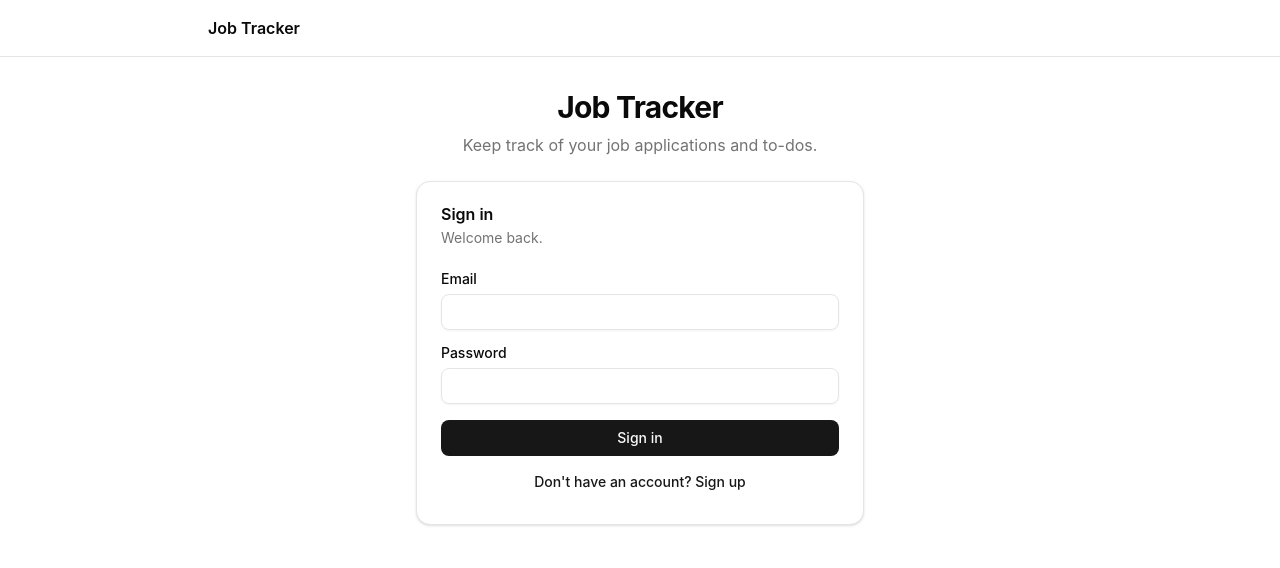
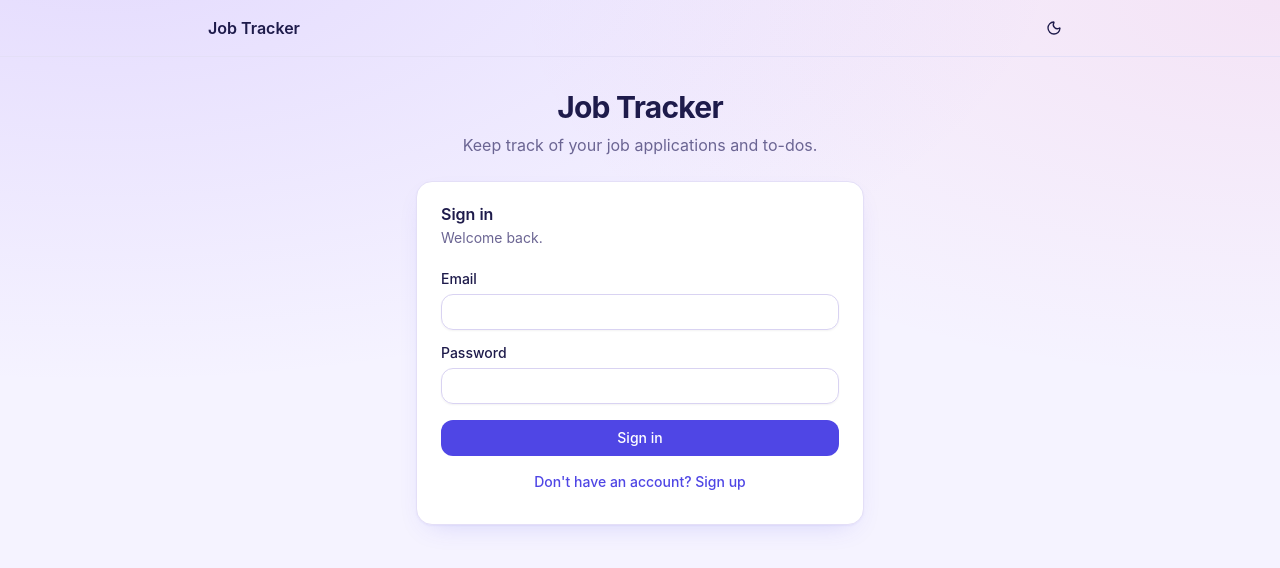
Before and after one commit to nrqrmz/templatetest1, a React (Vite) app: page / in a window 1280 px wide. Shown: the top 568 px of the page. Built offline with nearby package versions, Linux system fonts and the light colour scheme.

Commit message:
Restyle: indigo/violet theme tokens, dark mode toggle, softer cards and brand button
Co-Authored-By: Claude Sonnet 5.5 <noreply@anthropic.com>
Claude-Session: https://claude.ai/code/session_01S6nXF76jJmHX3x77xHxHrQ

```diff
--- a/index.html
+++ b/index.html
@@ -4,7 +4,16 @@
     <meta charset="UTF-8" />
     <link rel="icon" type="image/svg+xml" href="/favicon.svg" />
     <meta name="viewport" content="width=device-width, initial-scale=1.0" />
-    <title>My App</title>
+    <title>Job Tracker</title>
+    <script>
+      // Apply the saved (or system) theme before the first paint to avoid a flash.
+      try {
+        var t = localStorage.getItem('theme')
+        if (t === 'dark' || (!t && matchMedia('(prefers-color-scheme: dark)').matches)) {
+          document.documentElement.classList.add('dark')
+        }
+      } catch (e) {}
+    </script>
   </head>
   <body>
     <div id="root"></div>
--- a/src/components/Navbar.tsx
+++ b/src/components/Navbar.tsx
@@ -1,6 +1,7 @@
 import { Link, NavLink, useNavigate } from 'react-router-dom'
 import { toast } from 'sonner'
 
+import { ThemeToggle } from '@/components/ThemeToggle'
 import { Button } from '@/components/ui/button'
 import { useAuth } from '@/lib/auth'
 import { supabase } from '@/lib/supabase'
@@ -42,11 +43,16 @@ export function Navbar() {
                 Tasks
               </NavLink>
             </nav>
-            <Button variant="outline" size="sm" className="ml-auto" onClick={signOut}>
+          </>
+        )}
+        <div className="ml-auto flex items-center gap-2">
+          <ThemeToggle />
+          {session && (
+            <Button variant="outline" size="sm" onClick={signOut}>
               Sign out
             </Button>
-          </>
-        )}
+          )}
+        </div>
       </div>
     </header>
   )
--- /dev/null
+++ b/src/components/ThemeToggle.tsx
@@ -0,0 +1,26 @@
+import { useState } from 'react'
+import { Moon, Sun } from 'lucide-react'
+
+import { Button } from '@/components/ui/button'
+import { getTheme, setTheme, type Theme } from '@/lib/theme'
+
+export function ThemeToggle() {
+  const [theme, setCurrent] = useState<Theme>(getTheme)
+
+  function toggle() {
+    const next = theme === 'dark' ? 'light' : 'dark'
+    setTheme(next)
+    setCurrent(next)
+  }
+
+  return (
+    <Button
+      variant="ghost"
+      size="icon"
+      onClick={toggle}
+      aria-label={theme === 'dark' ? 'Switch to light mode' : 'Switch to dark mode'}
+    >
+      {theme === 'dark' ? <Sun /> : <Moon />}
+    </Button>
+  )
+}
--- a/src/components/ui/button.tsx
+++ b/src/components/ui/button.tsx
@@ -5,13 +5,15 @@ import { Slot } from 'radix-ui'
 import { cn } from '@/lib/utils'
 
 const buttonVariants = cva(
-  "inline-flex shrink-0 items-center justify-center gap-2 rounded-md text-sm font-medium whitespace-nowrap transition-all outline-none focus-visible:ring-[3px] focus-visible:ring-ring/50 disabled:pointer-events-none disabled:opacity-50 [&_svg]:pointer-events-none [&_svg]:shrink-0 [&_svg:not([class*='size-'])]:size-4",
+  "inline-flex shrink-0 items-center justify-center gap-2 rounded-md text-sm font-medium whitespace-nowrap transition-all outline-none active:scale-[0.98] focus-visible:ring-[3px] focus-visible:ring-ring/50 disabled:pointer-events-none disabled:opacity-50 [&_svg]:pointer-events-none [&_svg]:shrink-0 [&_svg:not([class*='size-'])]:size-4",
   {
     variants: {
       variant: {
         default: 'bg-primary text-primary-foreground hover:bg-primary/90',
+        brand:
+          'bg-gradient-to-r from-indigo-600 to-violet-600 text-white shadow-md shadow-indigo-500/25 hover:from-indigo-500 hover:to-violet-500',
         destructive: 'bg-destructive text-white hover:bg-destructive/90',
-        outline: 'border bg-background shadow-xs hover:bg-accent hover:text-accent-foreground',
+        outline: 'border bg-card shadow-xs hover:bg-accent hover:text-accent-foreground',
         secondary: 'bg-secondary text-secondary-foreground hover:bg-secondary/80',
         ghost: 'hover:bg-accent hover:text-accent-foreground',
         link: 'text-primary underline-offset-4 hover:underline',
--- a/src/components/ui/card.tsx
+++ b/src/components/ui/card.tsx
@@ -5,7 +5,7 @@ import { cn } from '@/lib/utils'
 function Card({ className, ...props }: React.ComponentProps<'div'>) {
   return (
     <div
-      className={cn('flex flex-col gap-6 rounded-xl border bg-card py-6 text-card-foreground shadow-sm', className)}
+      className={cn('flex flex-col gap-6 rounded-2xl border bg-card py-6 text-card-foreground shadow-card', className)}
       {...props}
     />
   )
--- a/src/index.css
+++ b/src/index.css
@@ -4,46 +4,56 @@
 @custom-variant dark (&:is(.dark *));
 
 :root {
-  --radius: 0.625rem;
-  --background: oklch(1 0 0);
-  --foreground: oklch(0.145 0 0);
-  --card: oklch(1 0 0);
-  --card-foreground: oklch(0.145 0 0);
-  --popover: oklch(1 0 0);
-  --popover-foreground: oklch(0.145 0 0);
-  --primary: oklch(0.205 0 0);
-  --primary-foreground: oklch(0.985 0 0);
-  --secondary: oklch(0.97 0 0);
-  --secondary-foreground: oklch(0.205 0 0);
-  --muted: oklch(0.97 0 0);
-  --muted-foreground: oklch(0.556 0 0);
-  --accent: oklch(0.97 0 0);
-  --accent-foreground: oklch(0.205 0 0);
-  --destructive: oklch(0.577 0.245 27.325);
-  --border: oklch(0.922 0 0);
-  --input: oklch(0.922 0 0);
-  --ring: oklch(0.708 0 0);
+  --radius: 0.875rem;
+  --background: #f5f3ff;
+  --foreground: #1e1b4b;
+  --card: #ffffff;
+  --card-foreground: #1e1b4b;
+  --popover: #ffffff;
+  --popover-foreground: #1e1b4b;
+  --primary: #4f46e5;
+  --primary-foreground: #ffffff;
+  --secondary: #ede9fe;
+  --secondary-foreground: #3730a3;
+  --muted: #f1eeff;
+  --muted-foreground: #6b6593;
+  --accent: #ede9fe;
+  --accent-foreground: #3730a3;
+  --destructive: #dc2626;
+  --border: #e4dff7;
+  --input: #d9d3f2;
+  --ring: #6366f1;
+  /* Soft colored glows behind the page. */
+  --glow-1: rgb(139 92 246 / 0.16);
+  --glow-2: rgb(236 72 153 / 0.09);
+  --card-shadow: 0 1px 2px rgb(79 70 229 / 0.06), 0 10px 28px -14px rgb(79 70 229 / 0.25);
+  --card-shadow-hover: 0 2px 4px rgb(79 70 229 / 0.08), 0 18px 36px -14px rgb(79 70 229 / 0.35);
 }
 
 .dark {
-  --background: oklch(0.145 0 0);
-  --foreground: oklch(0.985 0 0);
-  --card: oklch(0.205 0 0);
-  --card-foreground: oklch(0.985 0 0);
-  --popover: oklch(0.205 0 0);
-  --popover-foreground: oklch(0.985 0 0);
-  --primary: oklch(0.922 0 0);
-  --primary-foreground: oklch(0.205 0 0);
-  --secondary: oklch(0.269 0 0);
-  --secondary-foreground: oklch(0.985 0 0);
-  --muted: oklch(0.269 0 0);
-  --muted-foreground: oklch(0.708 0 0);
-  --accent: oklch(0.269 0 0);
-  --accent-foreground: oklch(0.985 0 0);
-  --destructive: oklch(0.704 0.191 22.216);
-  --border: oklch(1 0 0 / 10%);
-  --input: oklch(1 0 0 / 15%);
-  --ring: oklch(0.556 0 0);
+  color-scheme: dark;
+  --background: #0f0d1f;
+  --foreground: #edebff;
+  --card: #181533;
+  --card-foreground: #edebff;
+  --popover: #181533;
+  --popover-foreground: #edebff;
+  --primary: #818cf8;
+  --primary-foreground: #0f0d1f;
+  --secondary: #26214d;
+  --secondary-foreground: #e0e7ff;
+  --muted: #221e45;
+  --muted-foreground: #a9a4d0;
+  --accent: #2a2558;
+  --accent-foreground: #e0e7ff;
+  --destructive: #f87171;
+  --border: rgb(255 255 255 / 0.1);
+  --input: rgb(255 255 255 / 0.15);
+  --ring: #818cf8;
+  --glow-1: rgb(139 92 246 / 0.22);
+  --glow-2: rgb(236 72 153 / 0.08);
+  --card-shadow: 0 1px 2px rgb(0 0 0 / 0.4), 0 10px 28px -14px rgb(0 0 0 / 0.6);
+  --card-shadow-hover: 0 2px 4px rgb(0 0 0 / 0.5), 0 18px 36px -14px rgb(99 102 241 / 0.35);
 }
 
 @theme inline {
@@ -69,6 +79,8 @@
   --color-border: var(--border);
   --color-input: var(--input);
   --color-ring: var(--ring);
+  --shadow-card: var(--card-shadow);
+  --shadow-card-hover: var(--card-shadow-hover);
 }
 
 @layer base {
@@ -76,6 +88,20 @@
     @apply border-border outline-ring/50;
   }
   body {
-    @apply bg-background text-foreground;
+    @apply bg-background text-foreground antialiased;
+    background-image:
+      radial-gradient(60rem 28rem at 8% -8%, var(--glow-1), transparent),
+      radial-gradient(48rem 24rem at 100% 0%, var(--glow-2), transparent);
+    background-repeat: no-repeat;
   }
 }
+
+@media (prefers-reduced-motion: reduce) {
+  *,
+  *::before,
+  *::after {
+    animation-duration: 0.01ms !important;
+    animation-iteration-count: 1 !important;
+    transition-duration: 0.01ms !important;
+  }
+}
--- /dev/null
+++ b/src/lib/theme.ts
@@ -0,0 +1,15 @@
+export type Theme = 'light' | 'dark'
+
+export function getTheme(): Theme {
+  return document.documentElement.classList.contains('dark') ? 'dark' : 'light'
+}
+
+/** Applies the theme and remembers it. Storage can be blocked, so failures are ignored. */
+export function setTheme(theme: Theme) {
+  document.documentElement.classList.toggle('dark', theme === 'dark')
+  try {
+    localStorage.setItem('theme', theme)
+  } catch {
+    // The theme still applies for this visit.
+  }
+}
```
